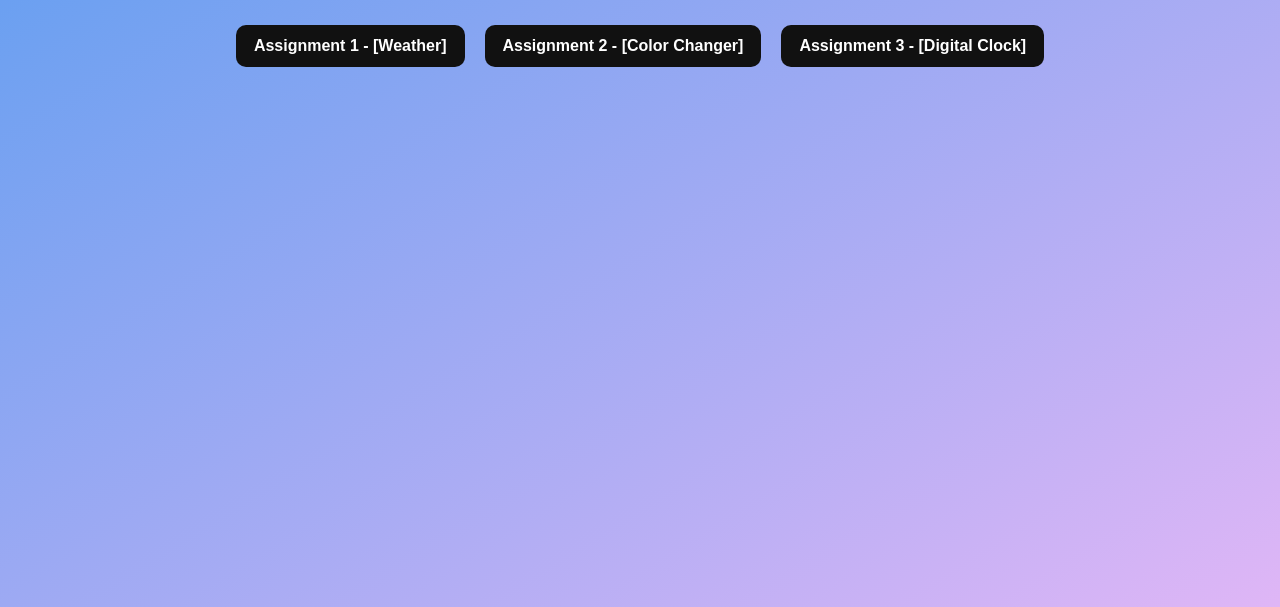
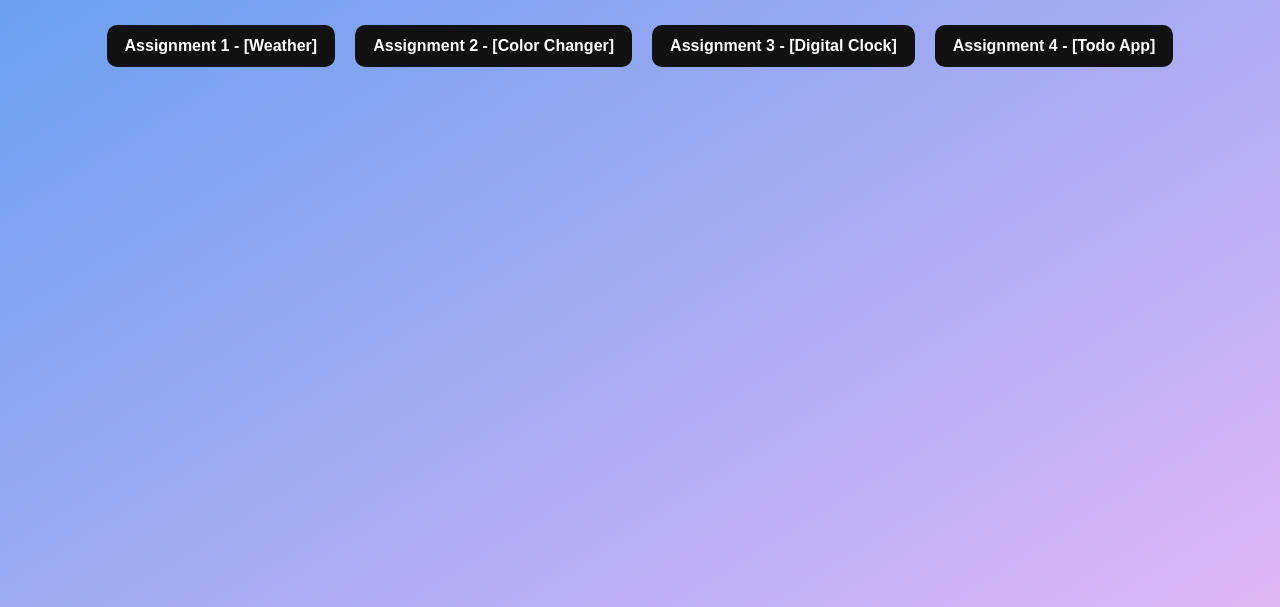
Before and after one commit to deepshikha997/Javascript-Basic-Projects, a plain HTML site: page index.html in a window 1280 px wide. Shown: the part 193-800 px from the top of the page. Drawn offline with Linux system fonts and the light colour scheme.

Commit message:
added assignment 4

```diff
--- a/index.html
+++ b/index.html
@@ -18,6 +18,7 @@
     <a href="./Assignment 1/">Assignment 1 - [Weather]</a></li>
     <a href="./Assignment 2/">Assignment 2 - [Color Changer]</a></li>
     <a href="./Assignment 3/">Assignment 3 - [Digital Clock]</a></li>
+    <a href="./Assignment 4/">Assignment 4 - [Todo App]</a></li>
   </div>
 </main>
 
```
